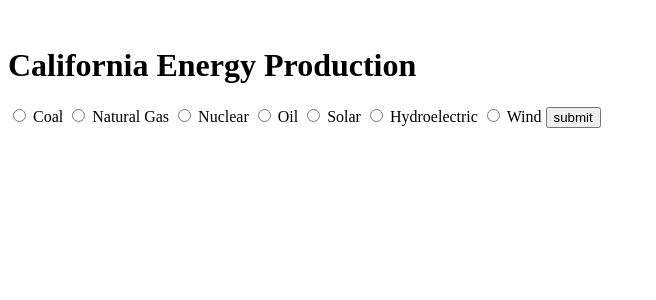
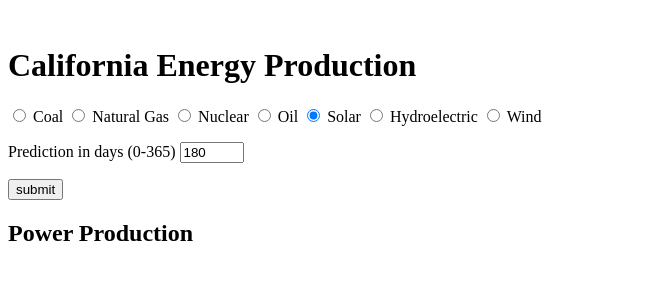
Before and after one commit to LenixC/Dashboards, a Flask app: template templates/calidash.html in a window 1280 px wide. Shown: the top 300 px of the page, without its empty margins (0-656 px from the left). Run offline with Flask 3, Linux system fonts and the light colour scheme; the template is opened without the code that fills it, so the values that code supplies are empty; some libraries are stand-ins or nearby versions.

Commit message:
Added a prediction range number.

```diff
--- a/app.py
+++ b/app.py
@@ -32,6 +32,14 @@
 #
 #    df = pd.read_json(json.dumps(data))
 #    return df
+
+energy_names = {'COL': 'Coal',
+                'NG' : 'Natural Gas',
+                'NUC': 'Nuclear',
+                'OIL': 'Oil',
+                'SUN': 'Solar',
+                'WAT': 'Hydroelectric',
+                'WND': 'Wind'}
 
 
 def load_data(energy_source):
@@ -109,13 +117,13 @@
     return fig
 
 
-def render_data(energy_source):
+def render_data(energy_source, prediction_days):
     dated = load_data(energy_source).copy()
     dated['ds'] = pd.to_datetime(dated['ds'])
     dated = dated[['ds', 'y']]
 
     last_date = dated['ds'].iloc[-1]
-    new_index = pd.date_range(start=last_date, periods=180, freq='D')
+    new_index = pd.date_range(start=last_date, periods=prediction_days, freq='D')
     new_date_range = pd.DataFrame(new_index, columns=['ds'])
     new_date_range['y'] = np.NaN
     extension = pd.concat([dated, new_date_range]).reset_index()
@@ -153,16 +161,24 @@
 
 @app.route('/california_dashboard', methods=['GET', 'POST'])
 def california_dashboard():
+    context = {'graphJSON': None,
+               'energy_type': "Solar"}
+    fig = None;
+    graphJson=None;
     if request.method == 'POST':
         energy_type = request.form['energy_source']
-        print(energy_type)
-        fig = render_data(energy_type)
+        prediction = int(request.form['prediction'])
+        fig = render_data(energy_type, prediction)
         graphJSON = json.dumps(fig, cls=plotly.utils.PlotlyJSONEncoder)
-        return render_template('calidash.html', graphJSON=graphJSON)
+        context['graphJSON'] = graphJSON
+        context['energy_type'] = energy_names.get(energy_type)
     else:
-        fig = render_data("SUN")
+        fig = render_data("SUN", 180)
         graphJSON = json.dumps(fig, cls=plotly.utils.PlotlyJSONEncoder)
-        return render_template('calidash.html', graphJSON=graphJSON)
+        context['graphJSON'] = graphJSON
+        context['energy_type'] = energy_names.get("SUN")
+
+    return render_template('calidash.html', context=context)
 
 
 @app.route('/')
--- a/templates/calidash.html
+++ b/templates/calidash.html
@@ -11,20 +11,28 @@
       <label for="NUC">Nuclear</label>
       <input type="radio" id="OIL" value="OIL" name="energy_source">
       <label for="OIL">Oil</label>
-      <input type="radio" id="SUN" value="SUN" name="energy_source">
+      <input type="radio" id="SUN" value="SUN" name="energy_source" checked>
       <label for="SUN">Solar</label>
       <input type="radio" id="WAT" value="WAT" name="energy_source">
       <label for="WAT">Hydroelectric</label>
       <input type="radio" id="WND" value="WND" name="energy_source">
       <label for="WND">Wind</label>
+
+      <p>
+      <label for="prediction">Prediction in days (0-365)</label>
+      <input type="number" id="prediction" name="prediction"
+        min="0" max="365" value="180">
+      </p>
+
       <input type="submit" value="submit" /></p>
     </form>
+    <h2>{{ context.energy_type }} Power Production</h2>
     <div id='chart' class='chart'”></div>
   </body>
 
   <script src='https://cdn.plot.ly/plotly-latest.min.js'></script>
   <script type='text/javascript'>
-    var graphs = {{graphJSON | safe}};
+    var graphs = {{ context.graphJSON | safe }};
     Plotly.plot('chart',graphs,{});
   </script>
 </html>
```
